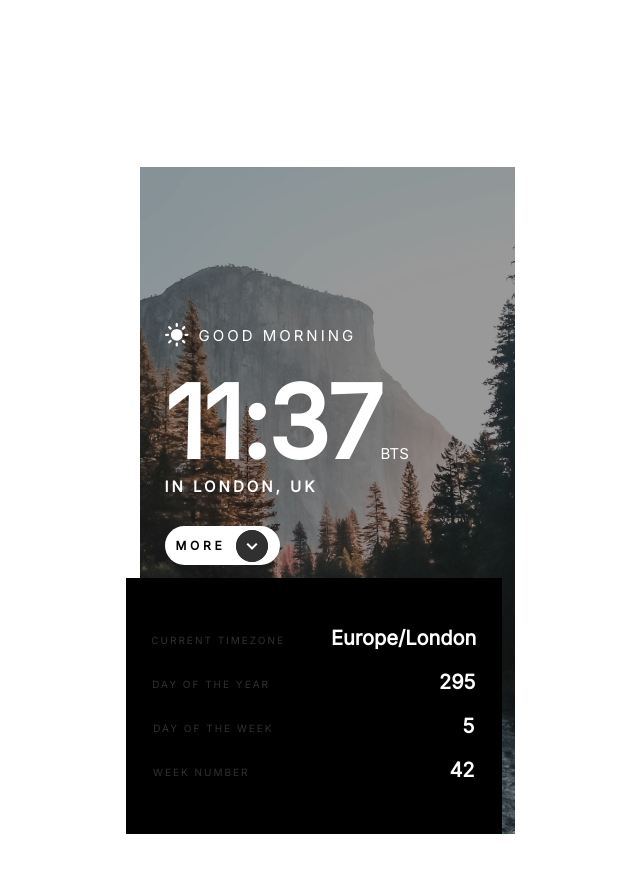
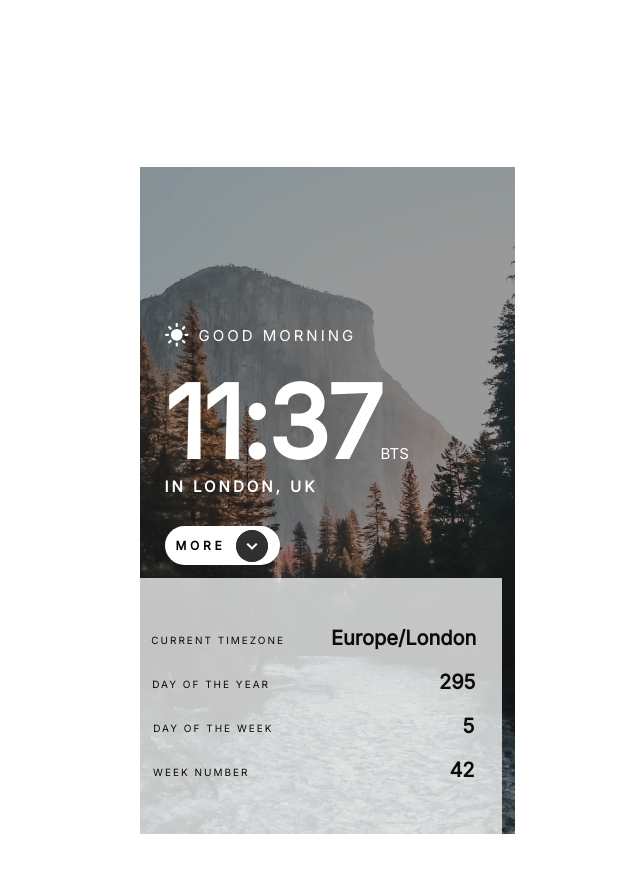
Before and after one commit to Abashidzeofficial/clock-app, a React (Create React App) app: page / in a window 1280 px wide. Both pictures are taken after a click on the button "LESS". Shown: the top 872 px of the page, without its empty margins (313-953 px from the left). Built offline with nearby package versions, Linux system fonts and the light colour scheme.

Commit message:
NewUpdate

```diff
--- a/src/App.tsx
+++ b/src/App.tsx
@@ -15,7 +15,7 @@ function App() {
   const [detailVisible, setDetailVisible] = useState(false); // dacherisas cvlis less/more icons steiti
 
   const textColor = isMorning ? 'white' : 'black';  // roca evening/morning icvleba es cvlis textis fers
-  const backgroundColor = isMorning ? 'black' : 'grey';
+  const backgroundColor = isMorning ? 'grey' : 'black';
 
   const hanldeChangeThem = () => {
     setIsMorning(!isMorning); // funqcia achens da aqrobs sun/moons
@@ -56,36 +56,37 @@ function App() {
             )}
           </button>
         </div>
-        {detailVisible && (<div className="details-transform" style={{ background: backgroundColor }}   >
+        {detailVisible && (<div className={`details-transform ${isMorning ? 'bg-grey' : 'bg-black'}`}  >
           <div className='current-timezone' >
-            <span className="timezone-txt">
+            <span className={`timezone-txt ${isMorning ? 'evening-txt' : 'morning-txt'}`}>
               CURRENT TIMEZONE
             </span>
-            <span className="timezone-txt2" style={{ color: textColor }}>
+            <span className={`timezone-txt2 ${isMorning ? 'evening-txt' : 'morning-txt'}`}>
               Europe/London
             </span>
+
           </div>
           <div className='dofy'>
-            <span className="dofy-txt">
+            <span className={`dofy-txt ${isMorning ? 'evening-txt' : 'morning-txt'}`}>
               Day of the year
             </span>
-            <span className="dofy-txt2" style={{ color: textColor }}>
+            <span className={`dofy-txt2 ${isMorning ? 'evening-txt' : 'morning-txt'}`}>
               295
             </span>
           </div>
           <div className='dofw'>
-            <span className="dofw-txt">
+            <span className={`dofw-txt ${isMorning ? 'evening-txt' : 'morning-txt'}`}>
               Day of the week
             </span>
-            <span className="dofw-txt2" style={{ color: textColor }}>
+            <span className={`dofw-txt2 ${isMorning ? 'evening-txt' : 'morning-txt'}`}>
               5
             </span>
           </div>
           <div className='w-number'>
-            <span className="w-number-txt" >
+            <span className={`w-number-txt ${isMorning ? 'evening-txt' : 'morning-txt'}`} >
               Week number
             </span>
-            <span className="w-number-txt2" style={{ color: textColor }}>
+            <span className={`w-number-txt2 ${isMorning ? 'evening-txt' : 'morning-txt'}`}>
               42
             </span>
           </div>
--- a/src/styles.css
+++ b/src/styles.css
@@ -1,15 +1,22 @@
 @import url("https://fonts.googleapis.com/css2?family=Inter&family=Space+Grotesk:wght@700&family=Space+Mono:wght@700&display=swap");
 :root {
-  --text-color-white: #fff;
-  --text-color-black: #030303;
+  --text-color-white: #f9faf9;
+  --text-color-black: #0b0b0b;
+  --background-color-black: #030303;
+  --background-color-grey: rgba(255, 255, 255, 0.75);
 }
 .evening-txt {
-  color: var(--background-color-white);
+  color: var(--text-color-black);
 }
 .morning-txt {
-  color: var(--color-black);
+  color: var(--text-color-white);
 }
-
+.bg-grey {
+  background-color: var(--background-color-grey);
+}
+.bg-black {
+  background-color: var(--background-color-black);
+}
 * {
   box-sizing: border-box;
   margin: 0;
@@ -120,8 +127,8 @@
 .details-transform {
   width: 376px;
   height: 256px;
-  background: rgba(255, 255, 255, 0.75);
-  backdrop-filter: blur(20.387113571166992px);
+  /* background: rgba(255, 255, 255, 0.75);
+  backdrop-filter: blur(20.387113571166992px); */
   flex-direction: column;
 }
 .details-transform {
@@ -133,7 +140,7 @@
 .dofy-txt,
 .dofw-txt,
 .w-number-txt {
-  color: #303030;
+  /* color: #303030; */
   font-family: Inter;
   font-size: 10px;
   font-style: normal;
@@ -146,7 +153,7 @@
 .dofy-txt2,
 .dofw-txt2,
 .w-number-txt2 {
-  /* color: #303030; */
+  /* color: #fcfbfb; */
   text-align: right;
   font-family: Inter;
   font-size: 20px;
```
